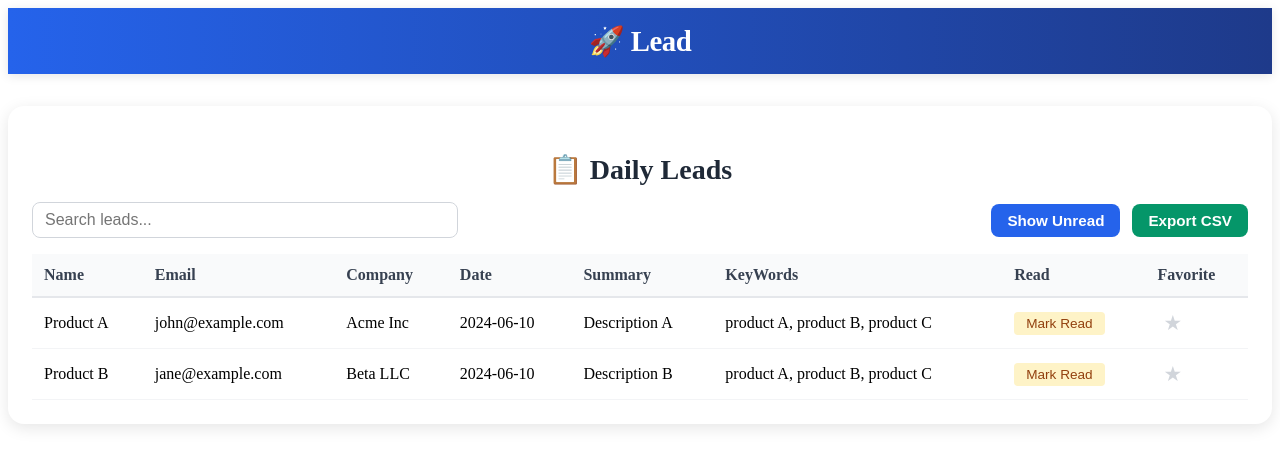
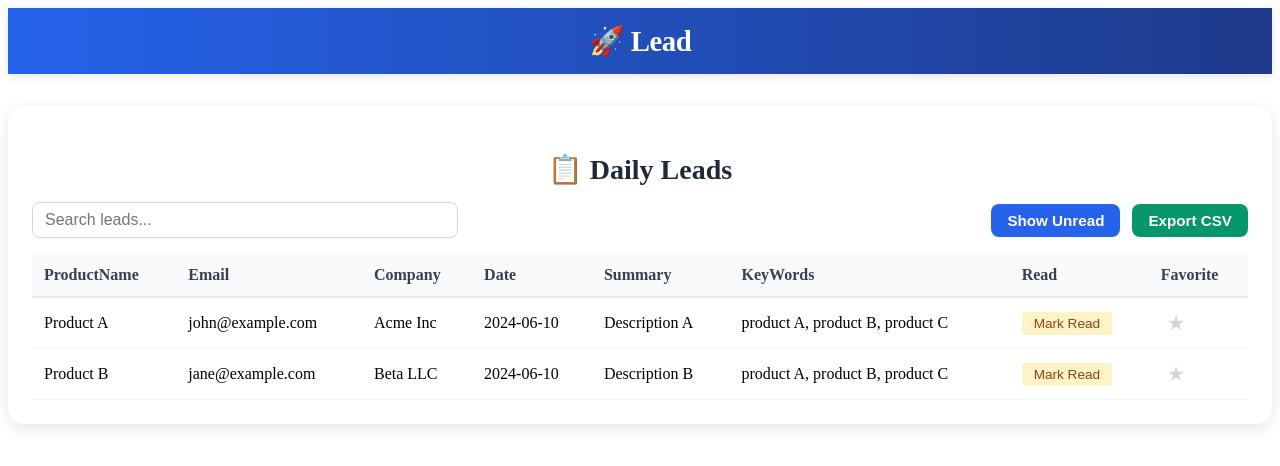
Before and after one commit to devbuilt888/best-mlm-leads, a Next.js app: page /dashboard in a window 1280 px wide. Shown: the top 466 px of the page. Built offline with nearby package versions, Linux system fonts and the light colour scheme; no server answers.

Commit message:
Rename table header from 'Name' to 'ProductName' in Dashboard component for improved clarity.

```diff
--- a/app/dashboard/page.js
+++ b/app/dashboard/page.js
@@ -205,7 +205,7 @@ export default function Dashboard() {
         <Table>
           <thead>
             <tr>
-              <Th>Name</Th>
+              <Th>ProductName</Th>
               <Th>Email</Th>
               <Th>Company</Th>
               <Th>Date</Th>
```
